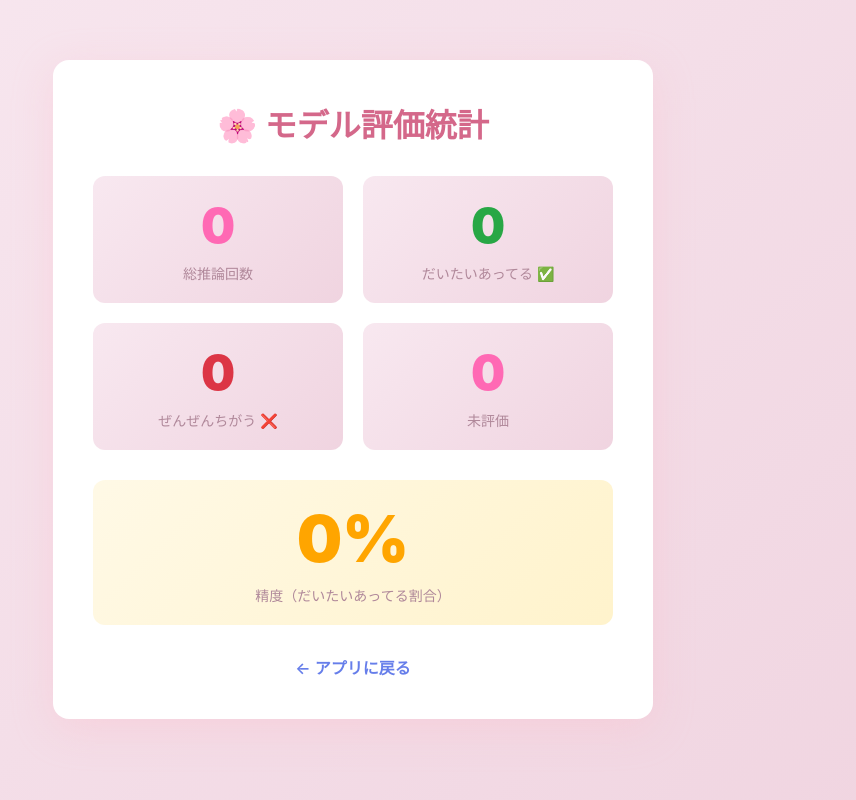
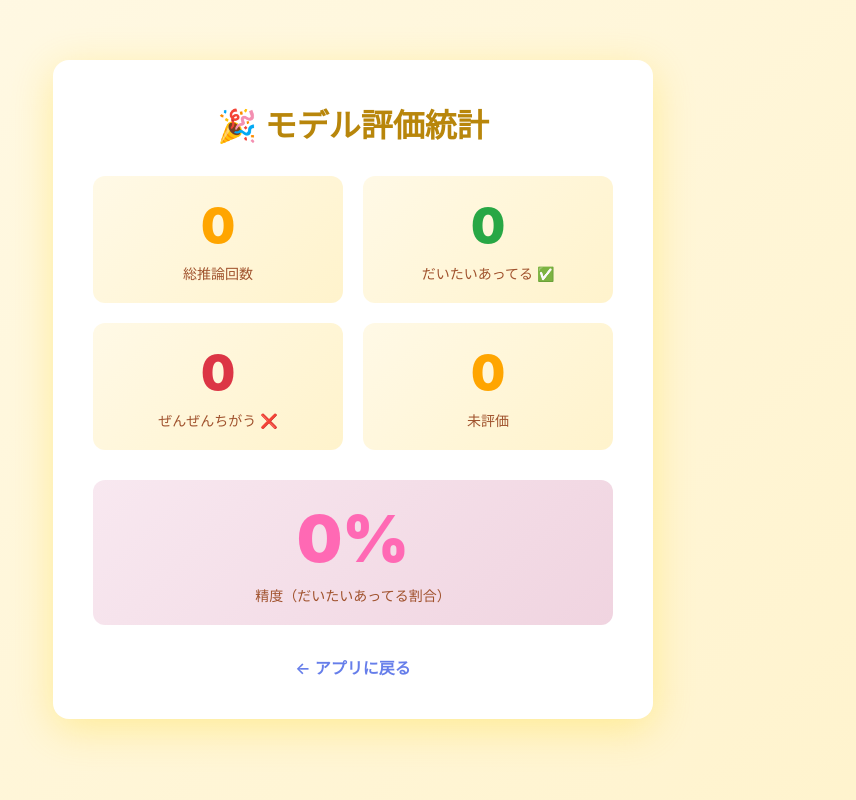
Before and after one commit to bonsai/ikutsu, a Flask app: page /stats in a window 1280 px wide. Shown: the whole page, without its empty margins (287-1143 px from the left). Run offline with Flask 3, Linux system fonts and the light colour scheme.

Commit message:
UI: stats BAD, start-btn fix, landing text update

```diff
--- a/templates/index.html
+++ b/templates/index.html
@@ -15,9 +15,9 @@
 
     <div class="container" id="mainContainer">
         <h1>ねえあたし、いくつに見える？</h1>
-        <p class="subtitle">#生成AIなんでも展示会<br>カメラで写真を撮って年齢を推定<br><strong>※写真は保存されません</strong><br>#VonsaiApps</p>
+        <p class="subtitle">#生成AIなんでも展示会<br>エージェントがあなたの年齢当ててみせるわ<br><strong>※写真は保存されません</strong><br>#VonsaiApps</p>
 
-        <button class="start-btn" id="startBtn" onclick="startCamera()">はじめる</button>
+        <button class="start-btn" id="startBtn" onclick="startCamera()">始める</button>
 
         <div class="camera-area" id="cameraArea">
             <video id="cameraPreview" autoplay playsinline></video>
@@ -48,7 +48,7 @@
             <button class="retry-btn" onclick="sendFeedback('correct')" style="margin:0; background: #28a745; border-color: #28a745;">だいたいあってる✅</button>
             <button class="retry-btn" onclick="sendFeedback('wrong')" style="margin:0; background: #dc3545; border-color: #dc3545;">ぜんぜんちがう❌</button>
         </div>
-        <div style="margin-top: 15px; font-size: 12px; color: #888; line-height: 1.6;">
+        <div style="margin-top: 15px; font-size: 12px; color: #888; line-height: 1.6; text-align: center;">
             <p>※推定結果はAIによるもので、実際の年齢と異なる場合があります</p>
             <p>※Sakura AI Engine APIを使用</p>
             <p>※モデル: preview/Qwen3-VL-30B-A3B-Instruct</p>
--- a/templates/stats.html
+++ b/templates/stats.html
@@ -8,7 +8,7 @@
         * { margin: 0; padding: 0; box-sizing: border-box; }
         body {
             font-family: -apple-system, BlinkMacSystemFont, "Segoe UI", sans-serif;
-            background: linear-gradient(135deg, #f8e8f0 0%, #f0d4e0 100%);
+            background: linear-gradient(135deg, #fff9e6 0%, #fff3cc 100%);
             min-height: 100vh;
             padding: 20px;
         }
@@ -18,10 +18,10 @@
             background: white;
             border-radius: 16px;
             padding: 40px;
-            box-shadow: 0 10px 40px rgba(255, 183, 197, 0.3);
+            box-shadow: 0 10px 40px rgba(255, 215, 0, 0.3);
         }
         h1 {
-            color: #d4688a;
+            color: #b8860b;
             margin-bottom: 30px;
             text-align: center;
         }
@@ -32,7 +32,7 @@
             margin-bottom: 30px;
         }
         .stat-card {
-            background: linear-gradient(135deg, #f8e8f0, #f0d4e0);
+            background: linear-gradient(135deg, #fff9e6, #fff3cc);
             border-radius: 12px;
             padding: 20px;
             text-align: center;
@@ -40,24 +40,24 @@
         .stat-number {
             font-size: 48px;
             font-weight: 900;
-            color: #ff69b4;
+            color: #ffa500;
         }
         .stat-label {
             font-size: 14px;
-            color: #b0889a;
+            color: #a0522d;
             margin-top: 8px;
         }
         .accuracy {
             text-align: center;
             padding: 20px;
-            background: linear-gradient(135deg, #fff9e6, #fff3cc);
+            background: linear-gradient(135deg, #f8e8f0, #f0d4e0);
             border-radius: 12px;
             margin-bottom: 20px;
         }
         .accuracy-number {
             font-size: 64px;
             font-weight: 900;
-            color: #ffa500;
+            color: #ff69b4;
         }
         .back-link {
             display: block;
@@ -74,7 +74,7 @@
 </head>
 <body>
     <div class="container">
-        <h1>🌸 モデル評価統計</h1>
+        <h1>🎉 モデル評価統計</h1>
 
         <div class="stats-grid">
             <div class="stat-card">
```
Also changed, not shown: CHANGELOG.md.
